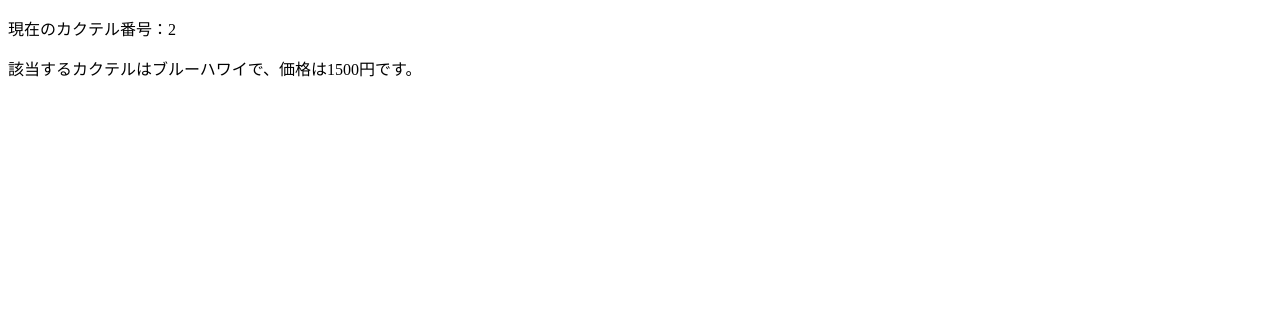
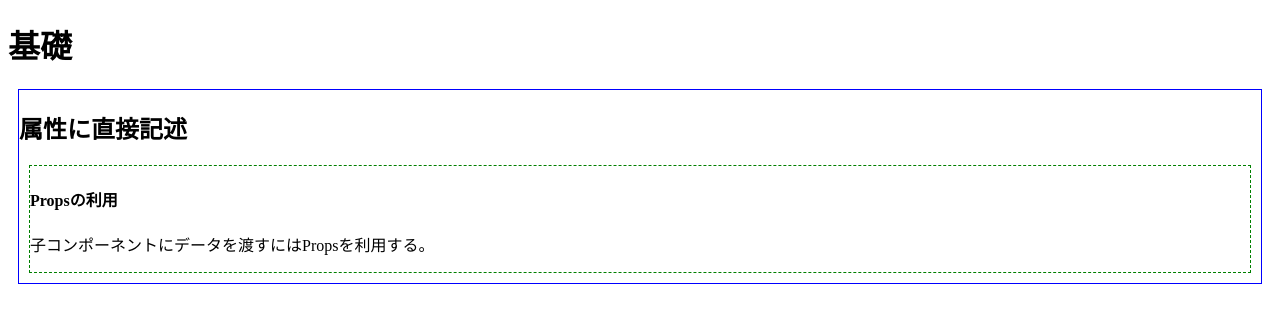
Before and after one commit to mikecat08/hello-vue, a Vue app: page / in a window 1280 px wide. Shown: the top 322 px of the page. Built offline with nearby package versions, Linux system fonts and the light colour scheme.

Commit message:
第8章3節1項

```diff
--- a/src/App.vue
+++ b/src/App.vue
@@ -1,56 +1,20 @@
-<script lang="ts">
-import { defineComponent, ref, computed } from 'vue';
-
-export default defineComponent({
-  name: "App",
-  setup() {
-    const cocktailDataListInit = new Map<number, Cocktail>();
-    cocktailDataListInit.set(1, {id: 1, name: "ホワイトレディ", price: 1200});
-    cocktailDataListInit.set(2, {id: 2, name: "ブルーハワイ", price: 1500});
-    cocktailDataListInit.set(3, {id: 3, name: "ニューヨーク", price: 1100});
-    cocktailDataListInit.set(4, {id: 4, name: "マティーニ", price: 1500});
-
-    const cocktailNo = ref(1);
-
-    const priceMsg = computed(
-      (): string => {
-        // カクテル番号に該当するカクテルデータを取得
-        const cocktail = cocktailDataListInit.get(cocktailNo.value);
-        // カクテル番号に該当するデータが無い場合のメッセージを用意
-        let msg = "該当するカクテルはありません。";
-
-        // カクテル番号に該当する情報がある場合
-        if(cocktail != undefined) {
-          // カクテル番号に該当するカクテルの名前と金額を表示する文字列を作成
-          msg = `該当するカクテルは${cocktail.name}で、価格は${cocktail.price}円です。`;
-        }
-        // 表示文字列を返す
-        return msg;
-      }
-    );
-
-    setInterval(
-      (): void => {
-        cocktailNo.value = Math.round(Math.random() * 3) + 1;
-      },
-      3000
-    );
-
-    return {
-      cocktailNo,
-      priceMsg
-    };
-  }
-});
-
-interface Cocktail {
-  id: number;
-  name: string;
-  price: number;
-}
+<script setup lang="ts">
+import OneInfo from "./components/OneInfo.vue";
 </script>
 
 <template>
-  <p>現在のカクテル番号：{{ cocktailNo }}</p>
-  <p>{{ priceMsg }}</p>
+  <h1>基礎</h1>
+  <section>
+    <h2>属性に直接記述</h2>
+    <OneInfo
+      title="Propsの利用"
+      content="子コンポーネントにデータを渡すにはPropsを利用する。" />
+  </section>
 </template>
+
+<style>
+section {
+  border: blue 1px solid;
+  margin: 10px;
+}
+</style>
--- /dev/null
+++ b/src/components/OneInfo.vue
@@ -0,0 +1,21 @@
+<script setup lang="ts">
+interface Props {
+  title: string;
+  content: string;
+}
+defineProps<Props>();
+</script>
+
+<template>
+  <section class="box">
+    <h4>{{ title }}</h4>
+    <p>{{ content }}</p>
+  </section>
+</template>
+
+<style scoped>
+.box {
+  border: green 1px dashed;
+  margin: 10px;
+}
+</style>
--- /dev/null
+++ b/src/components/OneSection.vue
@@ -0,0 +1,13 @@
+<template>
+  <section class="box">
+    <h4>ひとつのコンポーネント</h4>
+    <p>コンポーネントとは…</p>
+  </section>
+</template>
+
+<style>
+.box {
+  border: green 1px dashed;
+  margin: 10px;
+}
+</style>
--- /dev/null
+++ b/src/components/WithModel.vue
@@ -0,0 +1,19 @@
+<script setup lang="ts">
+import {ref} from "vue";
+
+const name = ref("名無し");
+</script>
+
+<template>
+  <section>
+    <p>{{ name }}さんですね！</p>
+    <input type="text" v-model="name">
+  </section>
+</template>
+
+<style>
+section {
+  border: orange 1px dashed;
+  margin: 10px;
+}
+</style>
```
